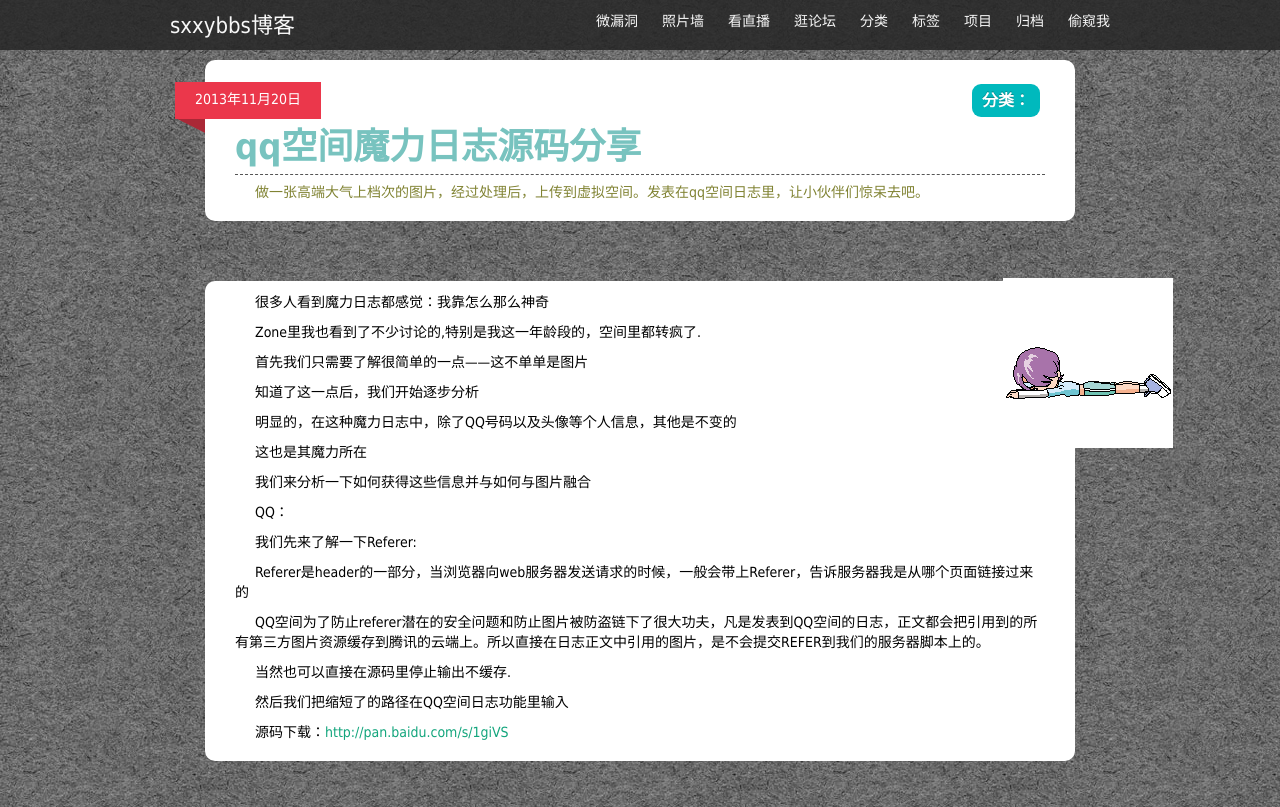
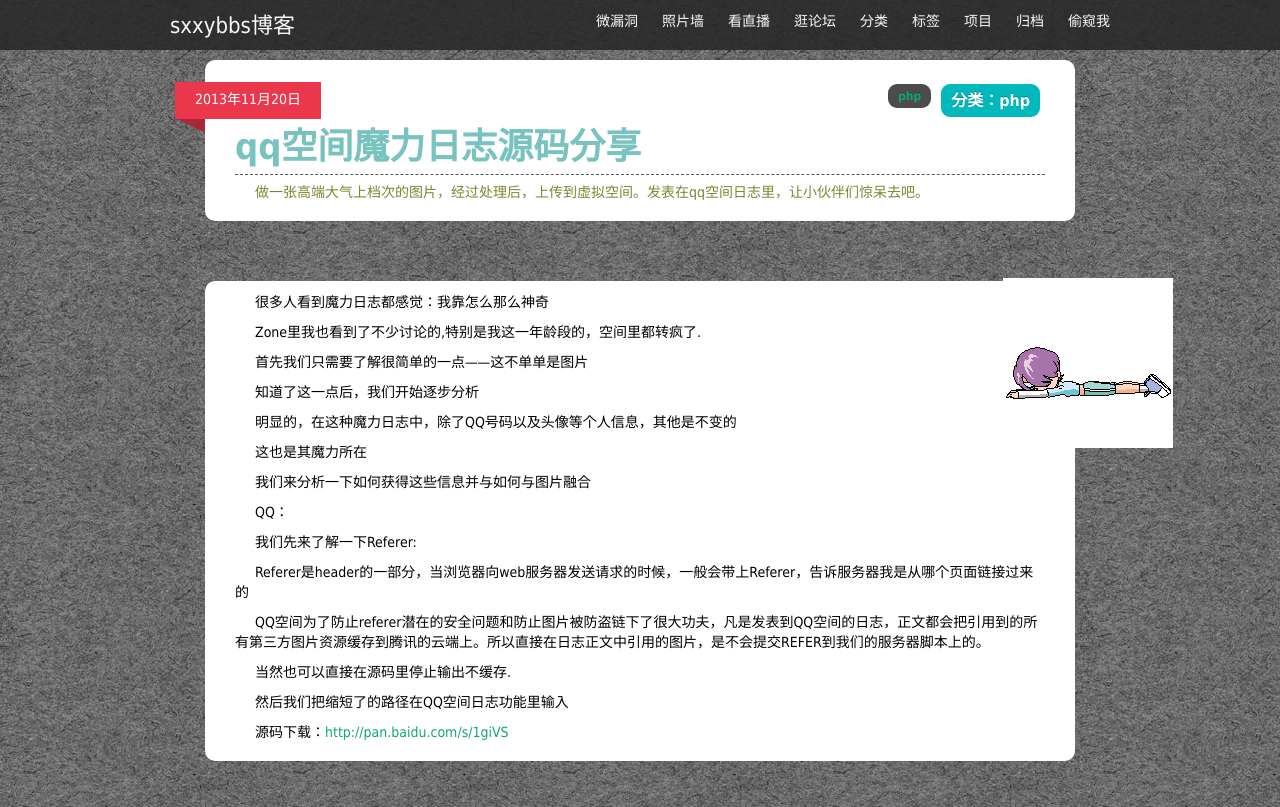
Before and after one commit to sxxybbs/sxxybbs.github.com, a Jekyll site: the page built from _posts/2013-11-20-qzone_diary_share.md, in a window 1280 px wide and 900 px high, cut to the strip 0-807 px from the top of the window. Built offline with Jekyll 4.4.1, drawn with Linux system fonts in a browser that asks for light colours; nearby versions of some CDN libraries; library files that are not in the unit come from our copies; Markdown is read by kramdown in place of the engine named in the settings; comment, search, counter and statistics services are not loaded.

Commit message:
Update 2013-11-20-qzone_diary_share.md

```diff
--- a/_posts/2013-11-20-qzone_diary_share.md
+++ b/_posts/2013-11-20-qzone_diary_share.md
@@ -1,5 +1,7 @@
 ---
 layout: post
+category: php
+tags: php
 title1: qq空间魔力日志源码分享
 keywords: qq空间魔力日志源码分享
 description: 做一张高端大气上档次的图片，经过处理后，上传到虚拟空间。发表在qq空间日志里，让小伙伴们惊呆去吧。
```
